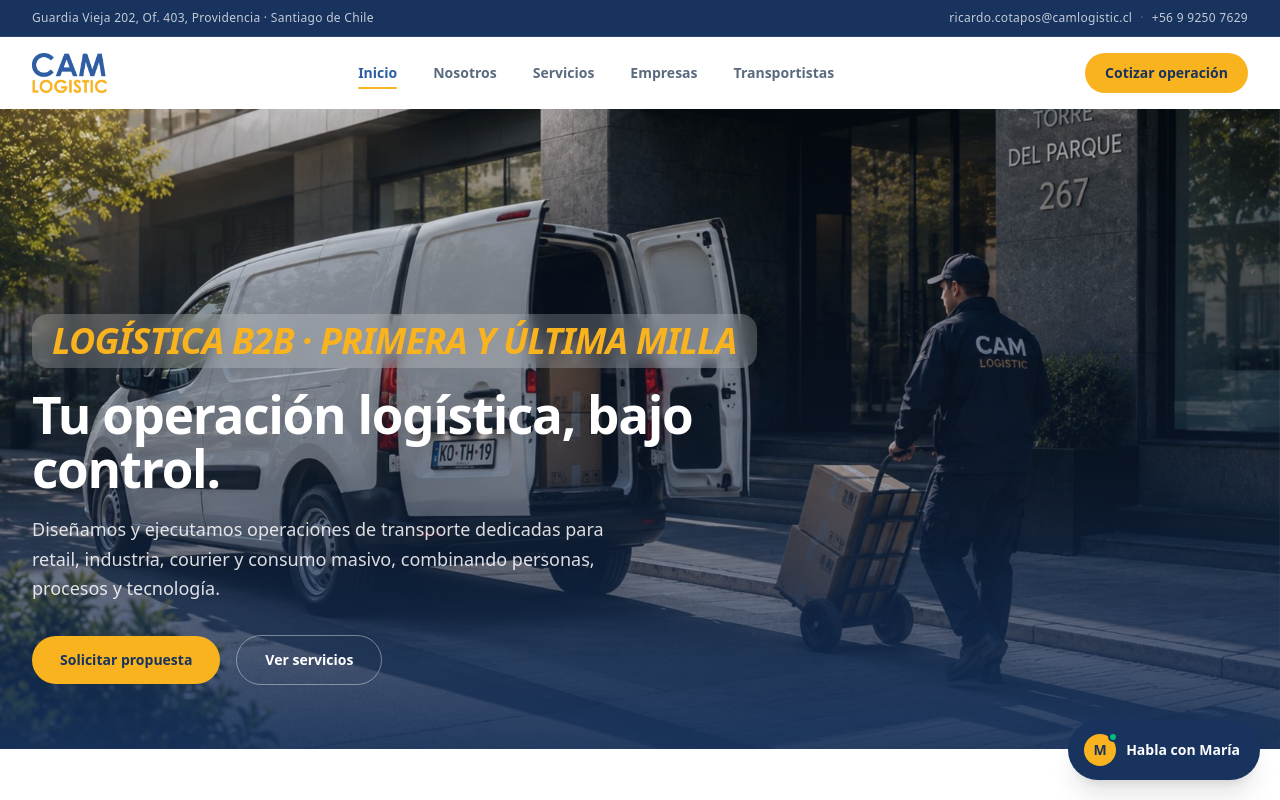
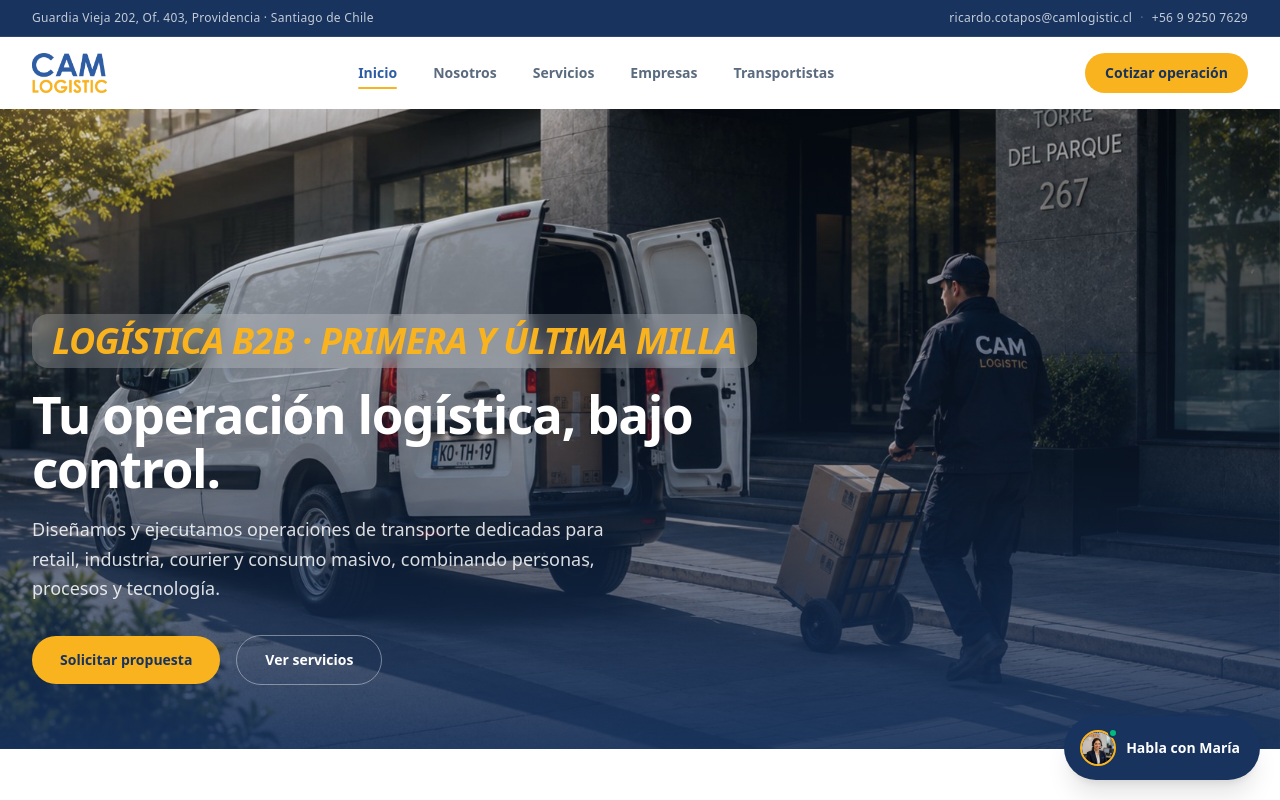
Before and after one commit to aalday-dotcom/camlogistic-web, a Next.js app: page / in a window 1280 px wide. Shown: the top 800 px of the page. Built offline with nearby package versions, Linux system fonts and the light colour scheme.

Commit message:
Agrega foto de Maria y corrige trailing slash

```diff
--- a/src/components/MariaChat.tsx
+++ b/src/components/MariaChat.tsx
@@ -1,6 +1,7 @@
 "use client";
 
 import { useState } from "react";
+import Image from "next/image";
 
 const WHATSAPP_NUMBER = "56936616023";
 const VEHICLES = ["Furgón", "Camión", "Empresa de transporte (flota)"];
@@ -55,8 +56,14 @@ export default function MariaChat() {
       {open && (
         <div className="mb-4 w-[92vw] max-w-sm rounded-2xl bg-white shadow-2xl border border-[var(--color-mist-dark)] overflow-hidden">
           <div className="bg-[var(--color-blue-deep)] px-5 py-4 flex items-center gap-3">
-            <div className="flex h-9 w-9 items-center justify-center rounded-full bg-[var(--color-gold)] text-[var(--color-blue-deep)] font-bold text-sm">
-              M
+            <div className="relative h-10 w-10 shrink-0 rounded-full overflow-hidden border-2 border-[var(--color-gold)]">
+              <Image
+                src="/images/maria-avatar.png"
+                alt="MarIA"
+                fill
+                className="object-cover"
+                sizes="40px"
+              />
             </div>
             <div className="flex-1">
               <div className="text-white text-sm font-bold">MarIA</div>
@@ -154,8 +161,16 @@ export default function MariaChat() {
             <path d="M6 6l12 12M18 6L6 18" stroke="currentColor" strokeWidth="2" strokeLinecap="round" />
           </svg>
         ) : (
-          <span className="relative flex h-8 w-8 items-center justify-center rounded-full bg-[var(--color-gold)] text-[var(--color-blue-deep)] font-bold text-sm">
-            M
+          <span className="relative flex h-9 w-9 shrink-0">
+            <span className="relative h-9 w-9 rounded-full overflow-hidden border-2 border-[var(--color-gold)] block">
+              <Image
+                src="/images/maria-avatar.png"
+                alt="MarIA"
+                fill
+                className="object-cover"
+                sizes="36px"
+              />
+            </span>
             <span className="absolute -top-0.5 -right-0.5 h-2.5 w-2.5 rounded-full bg-emerald-500 border-2 border-[var(--color-blue-deep)]" />
           </span>
         )}
```
Also changed, not shown: public/images/maria-avatar.png (added), vercel.json (added).
